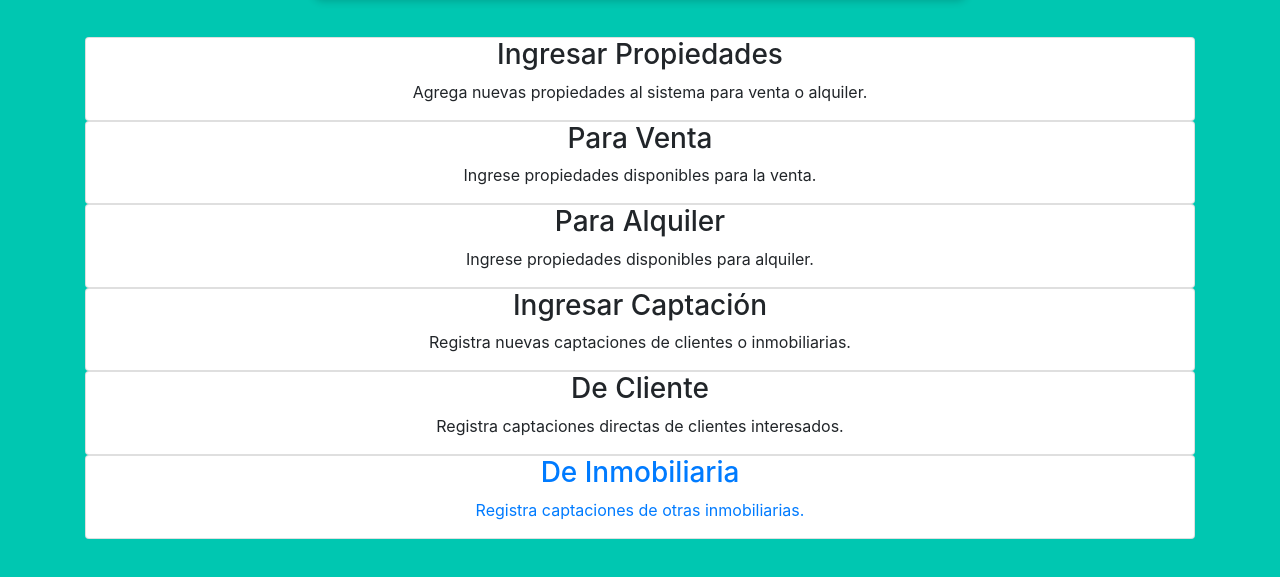
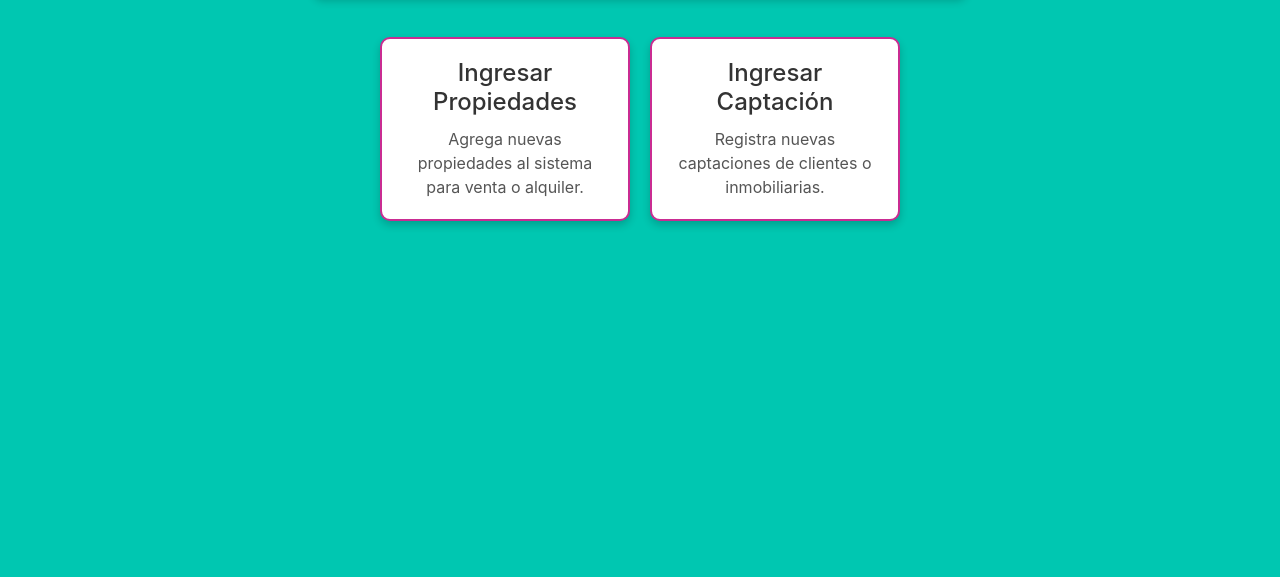
Before and after one commit to daniperdomo/Landing-page-myr, a website: page administrador.html in a window 1280 px wide. Shown: the part 257-834 px from the top of the page. After the commit the page ends 800 px from the top, so only its background shows below. Drawn offline with nearby package versions, Linux system fonts and the light colour scheme.

Commit message:
Merge completo de branches de jesus y main, listo el menu inicial de administrador

```diff
--- a/administrador.html
+++ b/administrador.html
@@ -6,7 +6,8 @@
     <title>Administracion</title>
     <link rel="stylesheet" href="https://cdnjs.cloudflare.com/ajax/libs/font-awesome/6.5.2/css/all.min.css" integrity="sha512-SnH5WK+bZxgPHs44uWIX+LLJAJ9/2PkPKZ5QiAj6Ta86w+fsb2TkcmfRyVX3pBnMFcV7oQPJkl9QevSCWr3W6A==" crossorigin="anonymous" referrerpolicy="no-referrer"/>
     <link href="https://maxcdn.bootstrapcdn.com/bootstrap/4.5.2/css/bootstrap.min.css" rel="stylesheet">
-    <link href="styles.css" rel="stylesheet">
+    <link href="administrador.css" rel="stylesheet">
+    <link rel="stylesheet" href="styles.css">
     <link rel="preconnect" href="https://fonts.googleapis.com">
     <link rel="preconnect" href="https://fonts.gstatic.com" crossorigin>
     <link href="https://fonts.googleapis.com/css2?family=Mulish:ital,wght@0,200..1000;1,200..1000&display=swap" rel="stylesheet">
```
